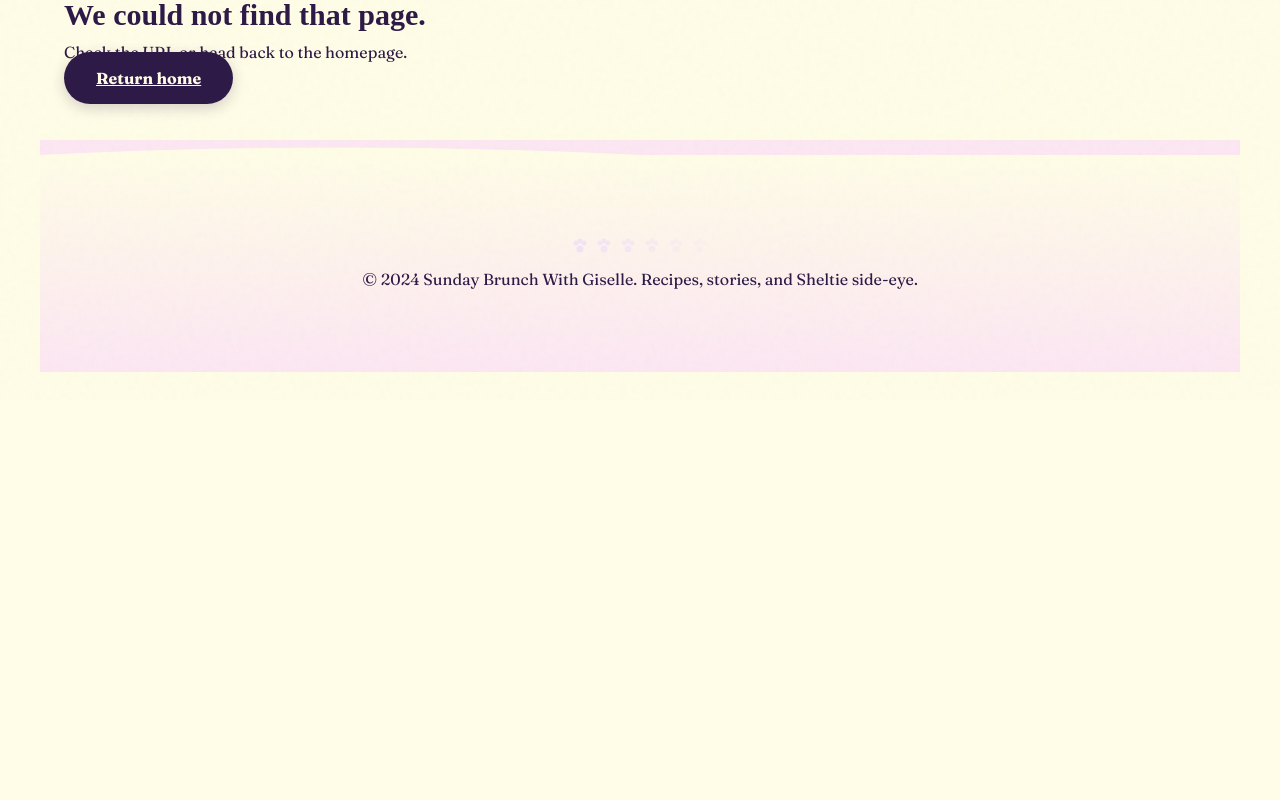
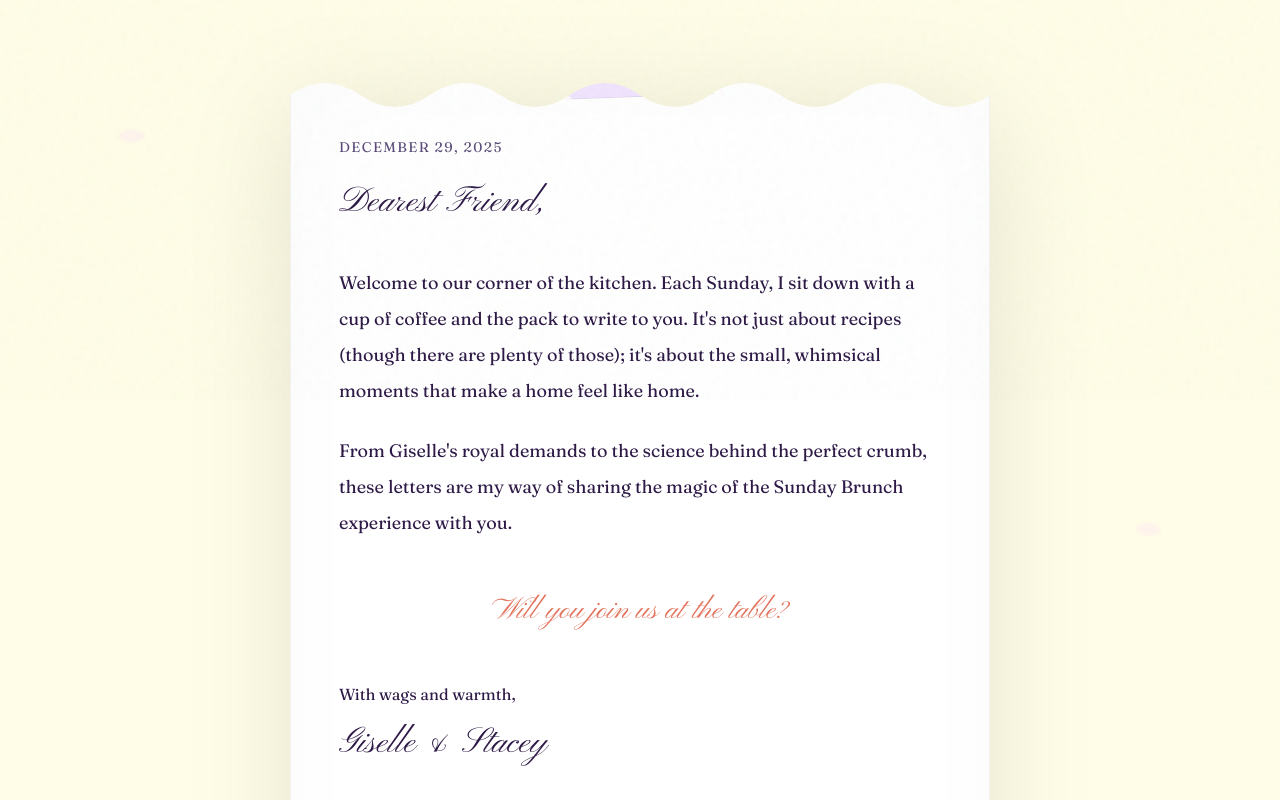
Before and after one commit to machsheltie/SunddayBrunchWithGiselle, a React (Vite) app in the folder sunday-brunch-website/: page /newsletter in a window 1280 px wide. Shown: the part 400-1200 px from the top of the page. Before the commit the page ends 852 px from the top, so only its background shows below. Built offline with nearby package versions, Linux system fonts and the light colour scheme; no server answers; a web font is replaced by a local one.

Commit message:
feat: add dedicated whimsical newsletter landing page and update navigation

```diff
--- a/sunday-brunch-website/src/App.jsx
+++ b/sunday-brunch-website/src/App.jsx
@@ -7,6 +7,7 @@ import RecipeIndexPage from './pages/RecipeIndexPage'
 import EpisodePage from './pages/EpisodePage'
 import MediaKitPage from './pages/MediaKitPage'
 import TeamPage from './pages/TeamPage'
+import NewsletterPage from './pages/NewsletterPage'
 import NotFound from './pages/NotFound'
 import { trackPageView } from './lib/analytics'
 
@@ -27,6 +28,7 @@ function App() {
                 <Route path="/episodes/:slug" element={<EpisodePage />} />
                 <Route path="/media-kit" element={<MediaKitPage />} />
                 <Route path="/team" element={<TeamPage />} />
+                <Route path="/newsletter" element={<NewsletterPage />} />
                 <Route path="*" element={<NotFound />} />
             </Routes>
         </Layout>
--- a/sunday-brunch-website/src/components/Layout.jsx
+++ b/sunday-brunch-website/src/components/Layout.jsx
@@ -42,7 +42,7 @@ function Layout({ children }) {
                         <Link to="/episodes/the-pie-that-started-a-dynasty" onClick={() => handleNavClick('Episodes', '/episodes/the-pie-that-started-a-dynasty')}>
                             <WhimsicalButton variant="nav">Episodes</WhimsicalButton>
                         </Link>
-                        <Link to="/#signup" onClick={() => handleNavClick('Newsletter', '/#signup')}>
+                        <Link to="/newsletter" onClick={() => handleNavClick('Newsletter', '/newsletter')}>
                             <WhimsicalButton variant="nav">Newsletter</WhimsicalButton>
                         </Link>
                         <Link to="/recipes">
--- /dev/null
+++ b/sunday-brunch-website/src/pages/NewsletterPage.css
@@ -0,0 +1,165 @@
+.newsletter-page {
+    min-height: 90vh;
+    padding: var(--space-20) var(--space-6);
+    display: flex;
+    justify-content: center;
+    align-items: center;
+    background: radial-gradient(circle at center, var(--sakura-wash) 0%, transparent 70%);
+    position: relative;
+    overflow: hidden;
+}
+
+.letter-container {
+    max-width: 700px;
+    width: 100%;
+    position: relative;
+    z-index: 2;
+    filter: drop-shadow(0 20px 50px rgba(0, 0, 0, 0.1));
+}
+
+.letter-body {
+    background: #fff;
+    background-image: var(--paper-grain);
+    padding: var(--space-16) var(--space-12);
+    border: 1px solid rgba(0, 0, 0, 0.05);
+    position: relative;
+    box-shadow: inset 0 0 100px rgba(0, 0, 0, 0.02);
+    mask-image: var(--mask-deckle);
+    -webkit-mask-image: var(--mask-deckle);
+    mask-size: 100% 100%;
+    -webkit-mask-size: 100% 100%;
+}
+
+.letter-tape {
+    position: absolute;
+    top: -20px;
+    left: 50%;
+    transform: translateX(-50%) rotate(-2deg);
+    width: 150px;
+    opacity: 0.8;
+}
+
+.letter-header {
+    margin-bottom: var(--space-8);
+}
+
+.letter-date {
+    display: block;
+    font-family: var(--font-body);
+    font-size: var(--text-sm);
+    color: var(--dusty-plum);
+    text-transform: uppercase;
+    letter-spacing: 0.1em;
+    margin-bottom: var(--space-4);
+}
+
+.letter-greeting {
+    font-family: var(--font-script);
+    font-size: var(--text-4xl);
+    color: var(--midnight-lavender);
+    font-weight: 400;
+}
+
+.letter-content {
+    font-family: var(--font-body);
+    font-size: var(--text-lg);
+    line-height: var(--leading-loose);
+    color: var(--midnight-lavender);
+    margin-bottom: var(--space-10);
+}
+
+.letter-content p {
+    margin-bottom: var(--space-6);
+}
+
+.script-invite {
+    font-family: var(--font-script);
+    font-size: var(--text-3xl);
+    color: var(--terracotta-spark);
+    text-align: center;
+    margin-top: var(--space-10);
+}
+
+.letter-signoff {
+    margin-bottom: var(--space-12);
+}
+
+.signature {
+    font-family: var(--font-script);
+    font-size: var(--text-4xl);
+    color: var(--midnight-lavender);
+    margin-top: var(--space-2);
+}
+
+.letter-form-wrapper {
+    background: var(--sakura-wash);
+    padding: var(--space-8);
+    border-radius: var(--radius-lg);
+    border: 1px dashed var(--pastel-lavender);
+}
+
+.letter-paw {
+    position: absolute;
+    bottom: var(--space-8);
+    right: var(--space-8);
+    width: 80px;
+}
+
+/* Decorative Petals */
+.floating-petal {
+    position: absolute;
+    width: 20px;
+    height: 20px;
+    background: var(--soft-sakura);
+    border-radius: 90% 10% 90% 10%;
+    opacity: 0.4;
+    filter: blur(1px);
+    z-index: 1;
+}
+
+.petal-1 {
+    top: 10%;
+    left: 5%;
+    transform: rotate(45deg);
+    animation: float 6s infinite ease-in-out;
+}
+
+.petal-2 {
+    top: 80%;
+    right: 10%;
+    transform: rotate(-20deg);
+    animation: float 8s infinite ease-in-out reverse;
+}
+
+.petal-3 {
+    top: 40%;
+    right: 5%;
+    transform: rotate(15deg);
+    animation: float 7s infinite ease-in-out 1s;
+}
+
+@keyframes float {
+
+    0%,
+    100% {
+        transform: translateY(0) rotate(45deg);
+    }
+
+    50% {
+        transform: translateY(-20px) rotate(55deg);
+    }
+}
+
+@media (max-width: 768px) {
+    .letter-body {
+        padding: var(--space-10) var(--space-6);
+    }
+
+    .letter-greeting {
+        font-size: var(--text-3xl);
+    }
+
+    .letter-content {
+        font-size: var(--text-base);
+    }
+}
--- /dev/null
+++ b/sunday-brunch-website/src/pages/NewsletterPage.jsx
@@ -0,0 +1,68 @@
+import React, { useEffect } from 'react'
+import CTAForm from '../components/CTAForm'
+import { WashiTape, PawPrint } from '../components/illustrations/Decorations'
+import { applyMeta } from '../lib/seo'
+import './NewsletterPage.css'
+
+function NewsletterPage() {
+    useEffect(() => {
+        applyMeta({
+            title: 'The Sunday Letter | Sunday Brunch With Giselle',
+            description: 'Join the inner circle for weekly recipes, Sheltie stories, and cozy kitchen magic.'
+        })
+        window.scrollTo(0, 0)
+    }, [])
+
+    return (
+        <div className="newsletter-page">
+            <div className="letter-container">
+                <div className="envelope-top"></div>
+
+                <div className="letter-body">
+                    <WashiTape className="letter-tape" color="var(--pastel-lavender)" />
+
+                    <header className="letter-header">
+                        <span className="letter-date">{new Date().toLocaleDateString('en-US', { month: 'long', day: 'numeric', year: 'numeric' })}</span>
+                        <h1 className="letter-greeting">Dearest Friend,</h1>
+                    </header>
+
+                    <div className="letter-content">
+                        <p>
+                            Welcome to our corner of the kitchen. Each Sunday, I sit down with a cup of coffee and the pack to write to you. It's not just about recipes (though there are plenty of those); it's about the small, whimsical moments that make a home feel like home.
+                        </p>
+                        <p>
+                            From Giselle's royal demands to the science behind the perfect crumb, these letters are my way of sharing the magic of the Sunday Brunch experience with you.
+                        </p>
+                        <p className="script-invite">
+                            Will you join us at the table?
+                        </p>
+                    </div>
+
+                    <div className="letter-signoff">
+                        <p>With wags and warmth,</p>
+                        <p className="signature">Giselle & Stacey</p>
+                    </div>
+
+                    <div className="letter-form-wrapper">
+                        <CTAForm
+                            headline="Subscribe to the Sunday Letter"
+                            subcopy="No spam, just sweetness. One letter every Sunday morning."
+                        />
+                    </div>
+
+                    <PawPrint className="letter-paw" opacity={0.1} />
+                </div>
+
+                <div className="envelope-bottom"></div>
+            </div>
+
+            <div className="newsletter-decor">
+                <div className="floating-petal petal-1"></div>
+                <div className="floating-petal petal-2"></div>
+                <div className="floating-petal petal-3"></div>
+            </div>
+        </div>
+    )
+}
+
+export default NewsletterPage
```
